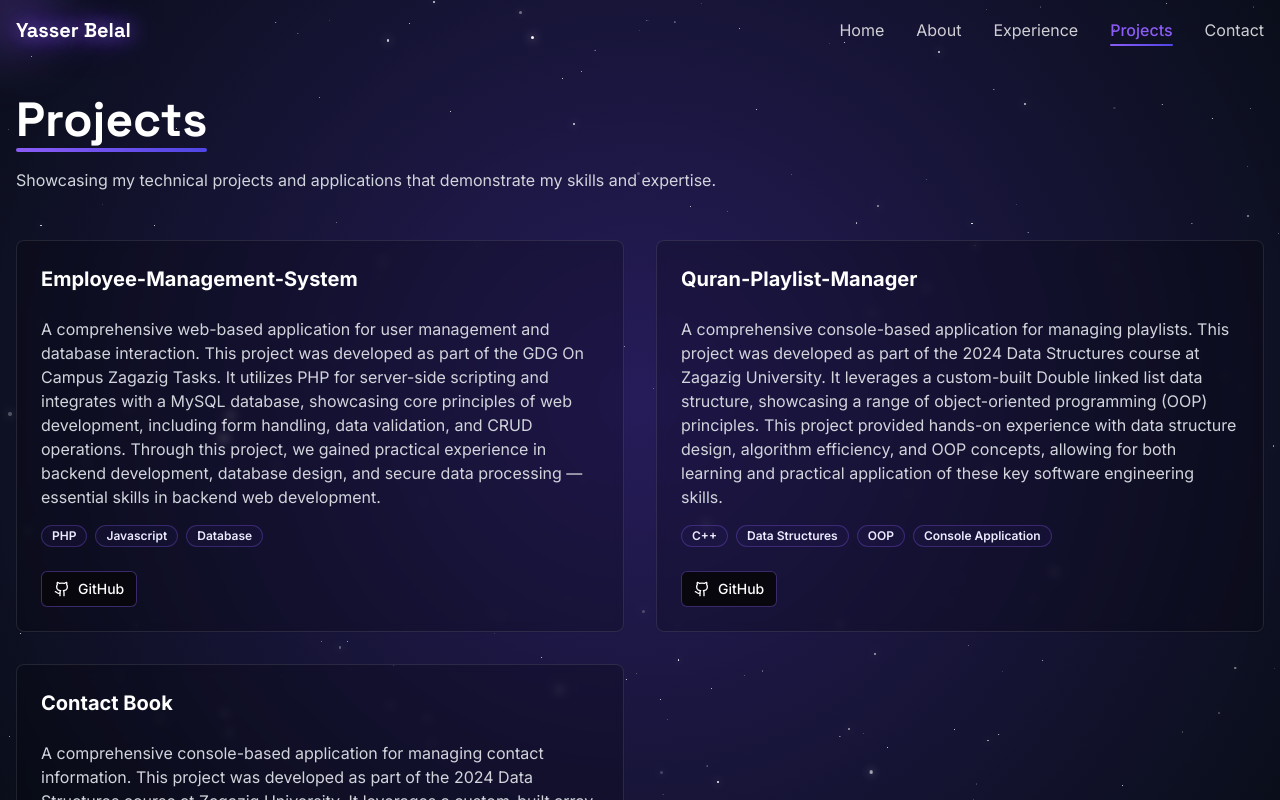
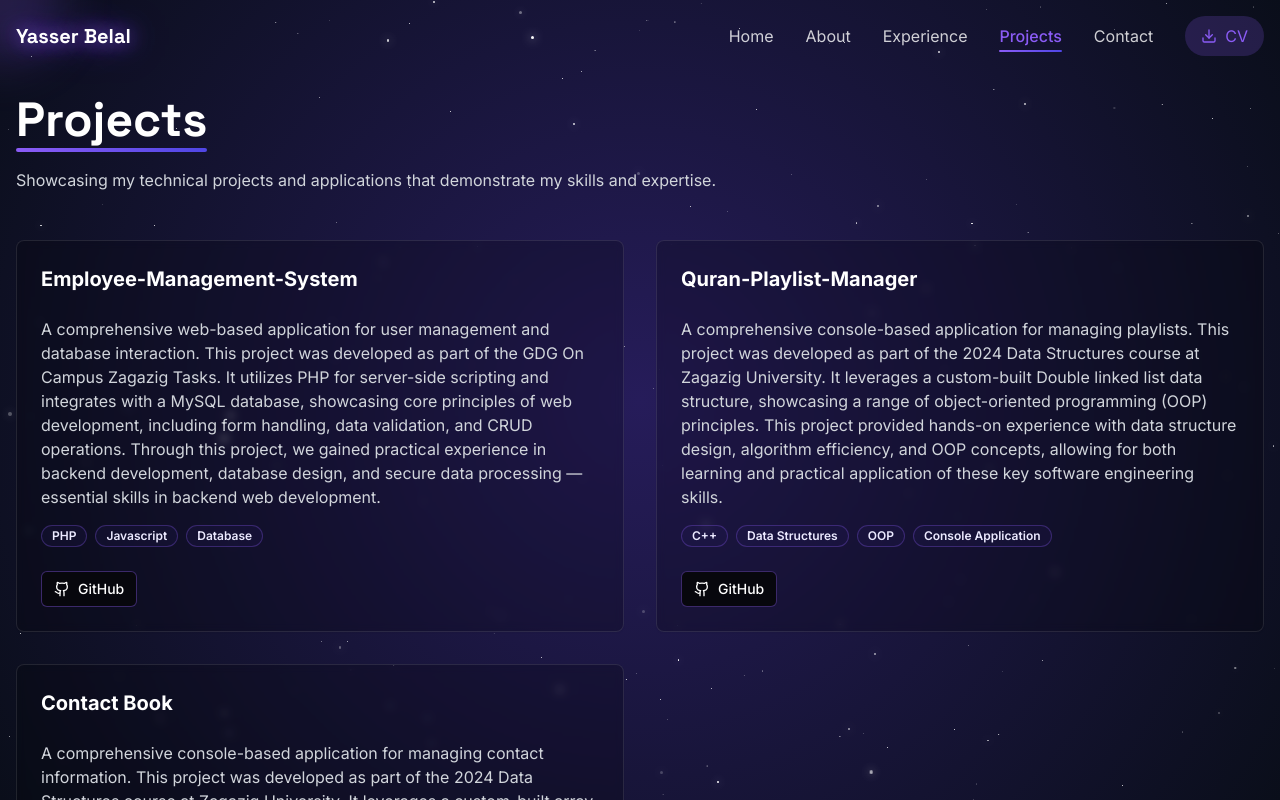
Before and after one commit to yaserbelal/cosmic-folio-galaxy-glow, a React (Vite) app: page /projects in a window 1280 px wide. Shown: the top 800 px of the page. Built offline with nearby package versions, Linux system fonts and the light colour scheme.

Commit message:
add download CV option

```diff
--- a/src/components/Navbar.tsx
+++ b/src/components/Navbar.tsx
@@ -1,7 +1,6 @@
-
 import { useState, useEffect } from 'react';
 import { Link, useLocation } from 'react-router-dom';
-import { Menu, X } from 'lucide-react';
+import { Menu, X, Download } from 'lucide-react';
 
 const Navbar = () => {
   const [isOpen, setIsOpen] = useState(false);
@@ -30,6 +29,10 @@ const Navbar = () => {
     setIsOpen(false);
   }, [location]);
 
+  const handleDownloadCV = () => {
+    window.open('/assit/Yasser-Belal-CV.pdf', '_blank');
+  };
+
   return (
     <header
       className={`fixed top-0 left-0 w-full z-50 transition-all duration-300 ${
@@ -42,7 +45,7 @@ const Navbar = () => {
         </Link>
 
         {/* Desktop Navigation */}
-        <nav className="hidden md:flex space-x-8">
+        <nav className="hidden md:flex items-center space-x-8">
           {navLinks.map((link) => (
             <Link
               key={link.path}
@@ -54,6 +57,13 @@ const Navbar = () => {
               {link.name}
             </Link>
           ))}
+          <button
+            onClick={handleDownloadCV}
+            className="flex items-center space-x-2 px-4 py-2 rounded-full bg-galaxy-accent/20 text-galaxy-accent hover:bg-galaxy-accent/30 transition-colors duration-300"
+          >
+            <Download size={16} />
+            <span>CV</span>
+          </button>
         </nav>
 
         {/* Mobile Menu Button */}
@@ -84,6 +94,13 @@ const Navbar = () => {
               {link.name}
             </Link>
           ))}
+          <button
+            onClick={handleDownloadCV}
+            className="flex items-center justify-center space-x-2 py-2 px-4 w-full rounded-md bg-galaxy-accent/20 text-galaxy-accent hover:bg-galaxy-accent/30 transition-colors duration-300"
+          >
+            <Download size={16} />
+            <span>Download CV</span>
+          </button>
         </div>
       </div>
     </header>
```
Also changed, not shown: src/pages/Contact.tsx (+8 -1 lines), 1 other file (tests, documents, lock files or other folders).
